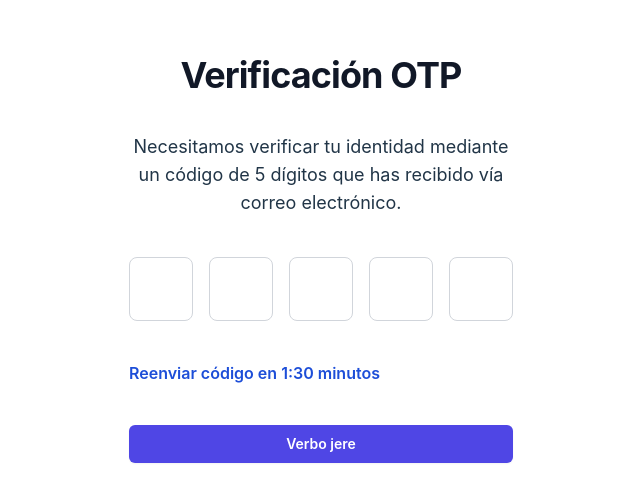
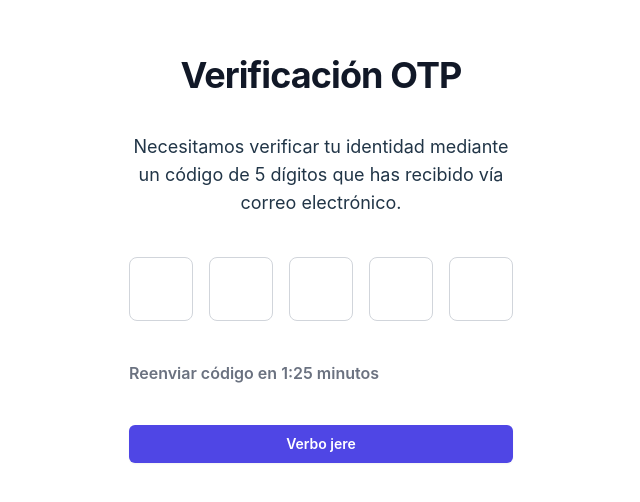
Before and after one commit to CristopherAlvaradoM/secureApp, a React (Vite) app: page /otp_verf in a window 1280 px wide. Shown: the part 140-642 px from the top of the page, without its empty margins (319-959 px from the left). Built offline with nearby package versions, Linux system fonts and the light colour scheme.

Commit message:
resend code final commit

```diff
--- a/src/View/otp_verification.tsx
+++ b/src/View/otp_verification.tsx
@@ -67,7 +67,15 @@ export default function OTPVerification() {
                 </div>
 
                 <div className="mt-10 sm:mx-auto sm:w-full sm:max-w-sm">
-                    <p className="text-md font-semibold text-blue-700">Reenviar código en 1:30 minutos</p>
+                    {reenviar ? (
+                        <p className="text-md font-semibold text-blue-700 cursor-pointer" onClick={handleReenviar}>
+                            Reenviar código
+                        </p>
+                    ) : (
+                        <p className="text-md font-semibold text-gray-500">
+                            Reenviar código en {Math.floor(contador / 60)}:{contador % 60 < 10 ? `0${contador % 60}` : contador % 60} minutos
+                        </p>
+                    )}
                 </div>
 
                 <div className="mt-10 sm:mx-auto sm:w-full sm:max-w-sm">
```
